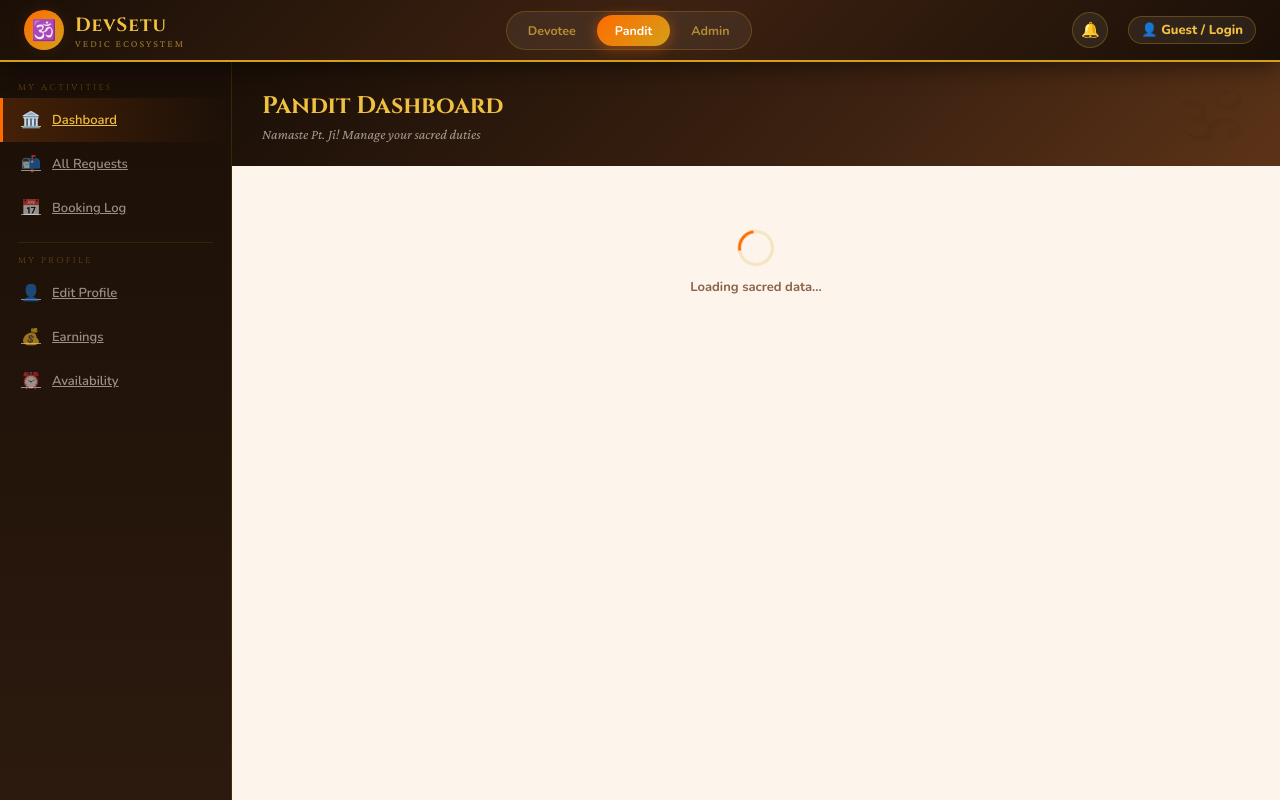
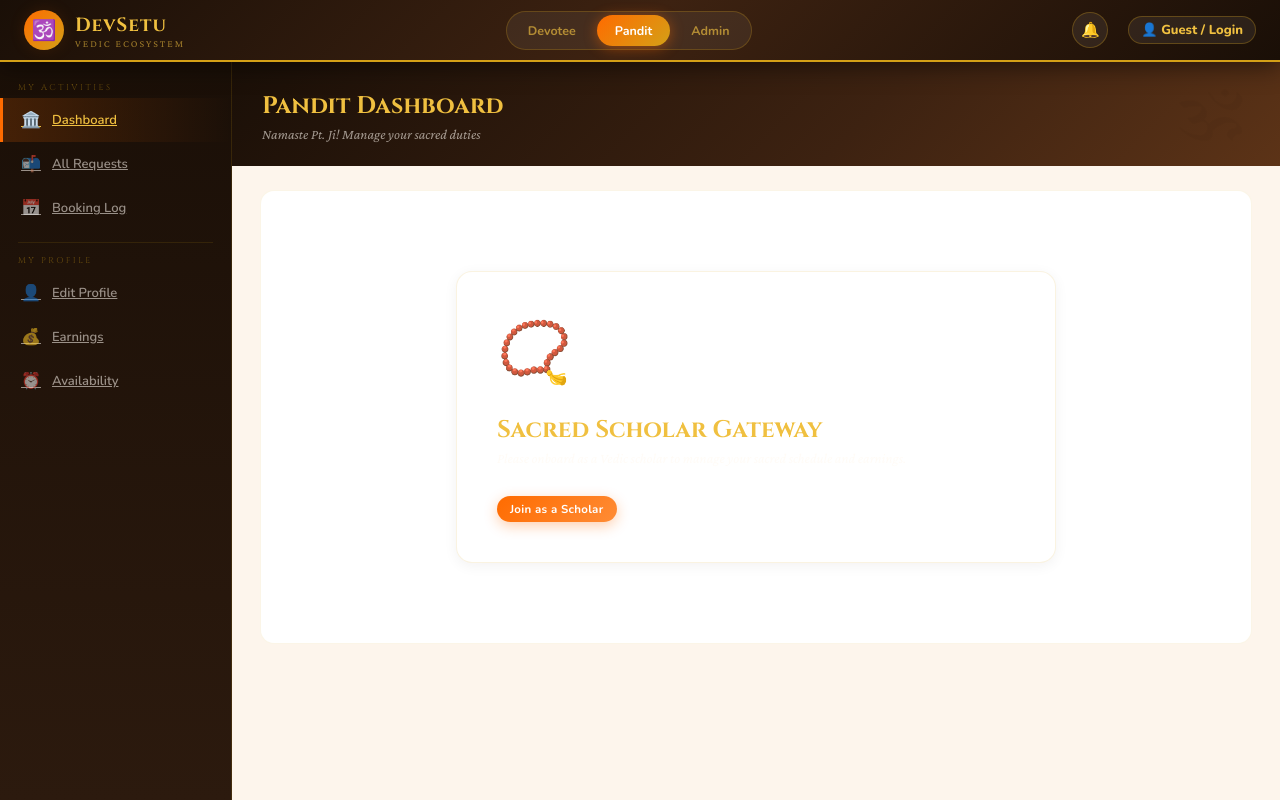
Before and after one commit to pushkarpandey20-sys/vite-react-g6fcjidx, a React (Vite) app: page /pandit/dashboard in a window 1280 px wide. Built offline with nearby package versions, Linux system fonts and the light colour scheme.

Commit message:
fix: resolve 404 on sub-routes with vercel.json and fix pandit dashboard loading hang

```diff
--- a/src/features/pandit-portal/pages/Dashboard.jsx
+++ b/src/features/pandit-portal/pages/Dashboard.jsx
@@ -11,8 +11,12 @@ export default function Dashboard() {
   const [loading, setLoading] = useState(true);
 
   useEffect(() => {
+    if (!panditId) {
+      setLoading(false);
+      return;
+    }
+
     (async () => {
-      if (!panditId) return;
       const { data } = await db.bookings()
         .select("*")
         .eq("pandit_id", panditId)
@@ -21,7 +25,6 @@ export default function Dashboard() {
       setLoading(false);
     })();
 
-    if (!panditId) return;
     const channel = supabase.channel(`dashboard_${panditId}`)
       .on('postgres_changes', {
         event: '*',
@@ -40,6 +43,7 @@ export default function Dashboard() {
 
     return () => supabase.removeChannel(channel);
   }, [panditId]);
+
 
   const stats = useMemo(() => {
     const today = new Date().toISOString().split('T')[0];
@@ -65,6 +69,19 @@ export default function Dashboard() {
 
   if (loading) return <Spinner />;
 
+  if (!panditId) {
+    return (
+      <div className="pandit-dashboard ac" style={{ padding: '80px 20px' }}>
+        <div className="card" style={{ maxWidth: '600px', margin: '0 auto', padding: '40px' }}>
+          <div style={{ fontSize: '60px', marginBottom: '20px' }}>📿</div>
+          <h2 className="ph-title">Sacred Scholar Gateway</h2>
+          <p className="ph-sub">Please onboard as a Vedic scholar to manage your sacred schedule and earnings.</p>
+          <button className="btn btn-primary btn-sm" style={{ marginTop: '30px' }}>Join as a Scholar</button>
+        </div>
+      </div>
+    );
+  }
+
   return (
     <div className="pandit-dashboard">
       <header className="dashboard-header wb">
@@ -72,6 +89,7 @@ export default function Dashboard() {
           <h2 className="ph-title animate-glow">🙏 Namaste, Pt. {panditName || "Ji"}</h2>
           <p className="ph-sub">Managing your sacred throughput for today.</p>
         </div>
+
         <div className="status-toggle-box card">
           <span className={`status-dot ${panditOnline ? 'online' : 'offline'}`} />
           <span className="status-lbl">{panditOnline ? "LIVE: ONLINE" : "LIVE: PAUSED"}</span>
```
Also changed, not shown: vercel.json (added).
